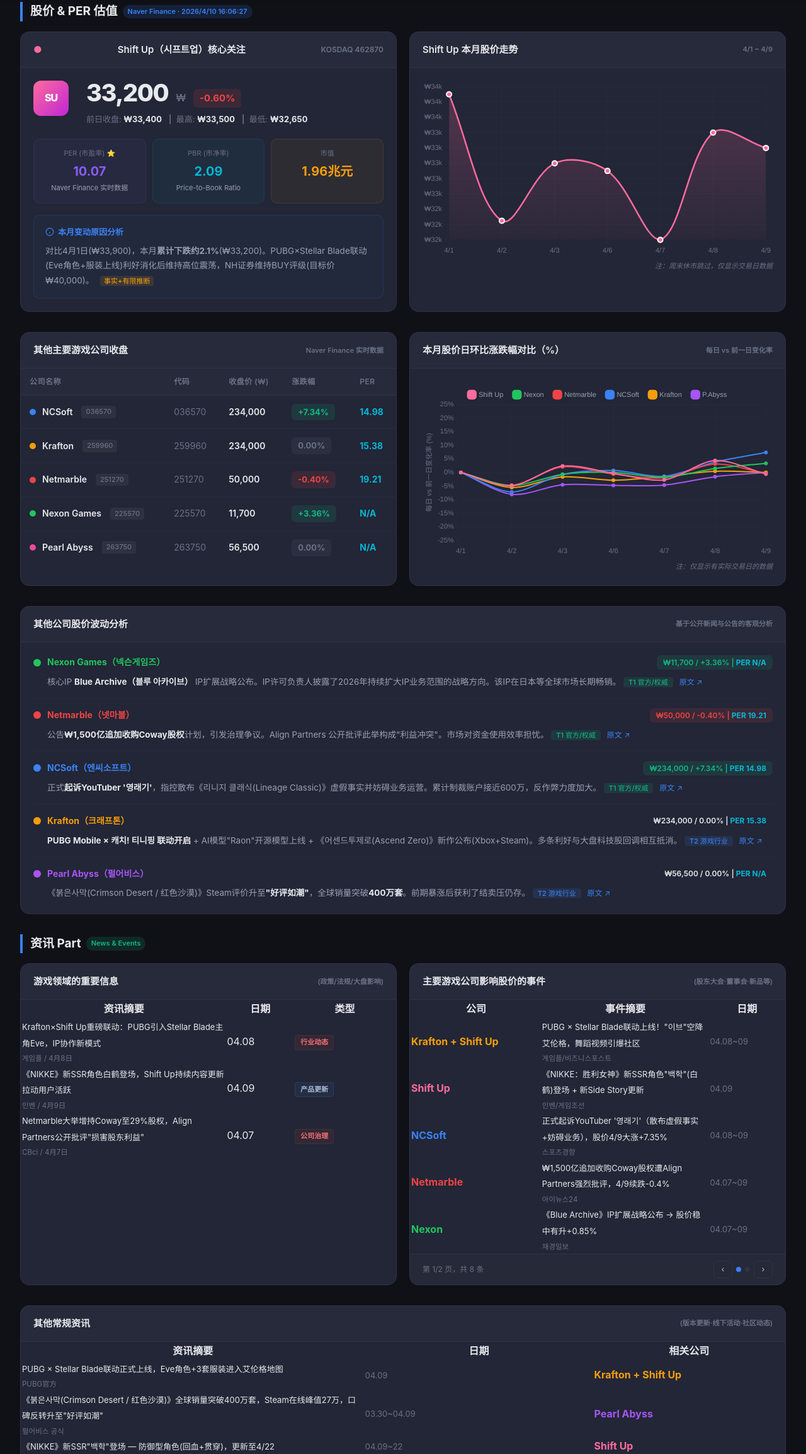
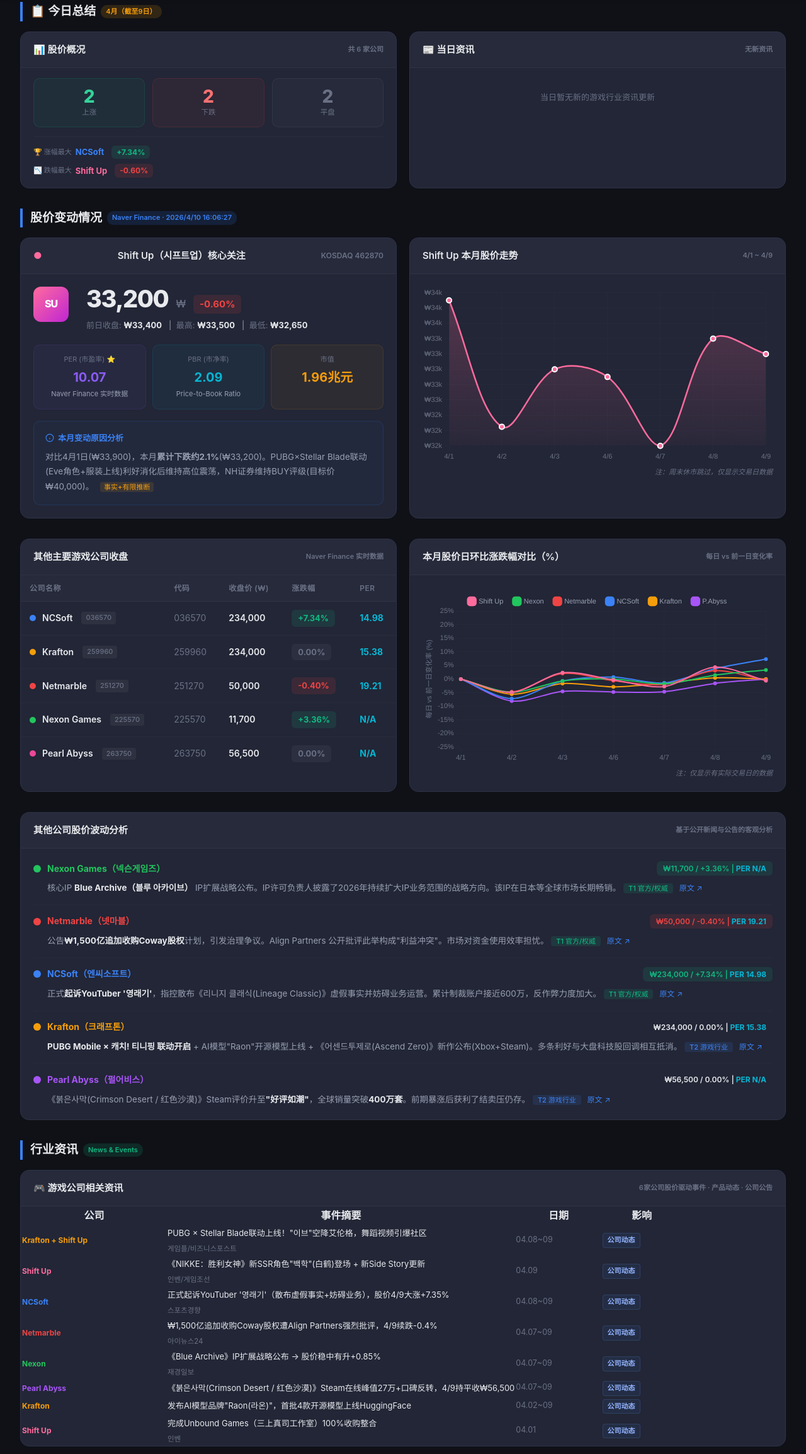
Before and after one commit to zhangwsh12-arch/stock-dashboard, a website: page index.html in a window 1280 px wide. Shown: the part 166-2474 px from the top of the page at 63% size. Drawn offline with nearby package versions, Linux system fonts and the light colour scheme.

Commit message:
feat: 新增今日总结section + 改标题 + 资讯拆分(公司/宏观)

```diff
--- a/index.html
+++ b/index.html
@@ -153,6 +153,20 @@
         .news-link{text-decoration:none;color:inherit;transition:opacity .2s}.news-link:hover{opacity:.7}.news-title{font-size:13px;line-height:1.5}
 
         .news-source{font-size:11.5px;color:var(--text-muted);margin-top:3px}
+
+        /* Daily Summary */
+        .daily-summary-grid{display:grid;grid-template-columns:1fr 1fr;gap:20px;margin-bottom:32px}
+        .summary-stats-row{display:flex;gap:12px}
+        .summary-stat-item{flex:1;text-align:center;padding:14px 8px;border-radius:10px;background:rgba(255,255,255,0.02);border:1px solid rgba(46,51,71,0.4)}
+        .stat-up{background:rgba(16,185,129,0.05);border-color:rgba(16,185,129,0.15)}
+        .stat-down{background:rgba(239,68,68,0.05);border-color:rgba(239,68,68,0.15)}
+        .stat-neutral{background:rgba(107,113,133,0.06);border-color:rgba(107,113,133,0.18)}
+        .stat-num{font-size:28px;font-weight:800;line-height:1}
+        .stat-up .stat-num{color:#34d399}
+        .stat-down .stat-num{color:#f87171}
+        .stat-neutral .stat-num{color:var(--text-muted)}
+        .stat-label{font-size:11.5px;color:var(--text-muted);margin-top:2px;font-weight:500}
+        .extreme-item{display:flex;align-items:center;gap:6px;font-size:12px}
     </style>
 </head>
 <body>
@@ -188,7 +202,10 @@
 
 <div class="main-container" id="mainContainer">
 
-<!-- ========== Part 1: 股价 & PER 展示 (动态渲染) ========== -->
+<!-- ========== Part 0: 今日总结 (动态渲染) ========== -->
+<div id="sectionDailySummary"></div>
+
+<!-- ========== Part 1: 股价变动情况 (动态渲染) ========== -->
 <div id="sectionStockPrice"></div>
 
 <!-- ========== Part 2: PER 横向对比 (动态渲染) ========== -->
@@ -197,7 +214,7 @@
 <!-- ========== Part 3: 公司波动分析 ========== -->
 <div id="sectionCompanyAnalysis"></div>
 
-<!-- ========== Part 4: 资讯 ========== -->
+<!-- ========== Part 4: 行业资讯 ========== -->
 <div id="sectionNews"></div>
 
 </div>
@@ -351,6 +368,7 @@
     meta.dateDisplay ? `${meta.dateDisplay}收盘数据` : `数据日期: ${meta.date}`;
 
   // Render sections
+  renderDailySummary();
   renderStockPriceSection();
   // renderPerCompareSection(); // 已移除: PER信息在其他公司表格中展示，不需要重复
   renderCompanyAnalysisSection();
@@ -364,6 +382,103 @@
       <div class="data-error-text">无法加载数据<br><small style="color:#6b7185">请确认网络连接或稍后重试</small></div>
     </div>`;
   hideLoading();
+}
+
+// --- Section 0: 今日总结 ---
+function renderDailySummary() {
+  const container = document.getElementById('sectionDailySummary');
+  if (!container || !currentData) return;
+
+  const su = currentData.shiftUp;
+  const companies = currentData.companies || [];
+
+  // 统计涨跌家数
+  let upCount = 0, downCount = 0, neutralCount = 0;
+  if (su) {
+    if (su.changeClass === 'up') upCount++; else if (su.changeClass === 'down') downCount++; else neutralCount++;
+  }
+  companies.forEach(c => {
+    if (c.changeClass === 'up') upCount++;
+    else if (c.changeClass === 'down') downCount++;
+    else neutralCount++;
+  });
+
+  // 涨幅最大/跌幅最大
+  const allStocks = [];
+  if (su) allStocks.push({ name: su.name, color: su.color, changePercent: su.changePercent, changeClass: su.changeClass });
+  companies.forEach(c => allStocks.push({ name: c.name, color: c.color, changePercent: c.change, changeClass: c.changeClass }));
+
+  // 解析 changePercent 提取数值
+  const parsePct = (str) => { const m = String(str).match(/([+-]?[\d.]+)%/); return m ? parseFloat(m[1]) : 0; };
+
+  const topGainer = allStocks.reduce((a,b) => parsePct(a.changePercent) >= parsePct(b.changePercent) ? a : b);
+  const topLoser = allStocks.reduce((a,b) => parsePct(a.changePercent) <= parsePct(b.changePercent) ? a : b);
+
+  // 当日新闻摘要 — 从 EVENT_DATA 中筛选当日相关新闻
+  const datePrefix = (currentData.meta?.date || '').slice(4); // e.g. "0409"
+  const todayEvents = EVENT_DATA.filter(e => e.date.includes(datePrefix.replace(/^0/, '')));
+  const hasNews = todayEvents.length > 0;
+
+  container.innerHTML = `
+<div class="section-title">
+    📋 今日总结
+    <span class="badge" style="background:rgba(245,158,11,0.15);color:#f59e0b">${currentData.meta?.dateDisplay || ''}</span>
+</div>
+
+<div class="daily-summary-grid">
+    <!-- 股价概况卡片 -->
+    <div class="card">
+        <div class="card-header"><span>📊 股价概况</span><span style="font-size:11px;color:var(--text-muted)">共 ${allStocks.length} 家公司</span></div>
+        <div class="card-body" style="padding:16px 20px">
+            <div class="summary-stats-row">
+                <div class="summary-stat-item stat-up">
+                    <div class="stat-num">${upCount}</div>
+                    <div class="stat-label">上涨</div>
+                </div>
+                <div class="summary-stat-item stat-down">
+                    <div class="stat-num">${downCount}</div>
+                    <div class="stat-label">下跌</div>
+                </div>
+                <div class="summary-stat-item stat-neutral">
+                    <div class="stat-num">${neutralCount}</div>
+                    <div class="stat-label">平盘</div>
+                </div>
+            </div>
+            <div class="summary-extremes" style="margin-top:14px;padding-top:14px;border-top:1px solid rgba(46,51,71,0.5)">
+                <div class="extreme-item">
+                    <span style="font-size:11px;color:var(--text-muted)">🏆 涨幅最大</span>
+                    <strong style="color:${topGainer.color};font-size:13px">${topGainer.name}</strong>
+                    <span class="stock-change ${topGainer.changeClass}" style="font-size:12px;padding:1px 8px;margin-left:6px">${topGainer.changePercent}</span>
+                </div>
+                <div class="extreme-item" style="margin-top:8px">
+                    <span style="font-size:11px;color:var(--text-muted)">📉 跌幅最大</span>
+                    <strong style="color:${topLoser.color};font-size:13px">${topLoser.name}</strong>
+                    <span class="stock-change ${topLoser.changeClass}" style="font-size:12px;padding:1px 8px;margin-left:6px">${topLoser.changePercent}</span>
+                </div>
+            </div>
+        </div>
+    </div>
+
+    <!-- 当日新闻卡片 -->
+    <div class="card">
+        <div class="card-header"><span>📰 当日资讯</span><span style="font-size:11px;color:var(--text-muted)">${hasNews ? todayEvents.length + ' 条更新' : '无新资讯'}</span></div>
+        <div class="card-body" style="padding:16px 20px;max-height:220px;overflow-y:auto">
+            ${hasNews
+              ? todayEvents.map(e => `
+                  <div class="daily-news-item" style="margin-bottom:12px;padding-bottom:12px;border-bottom:1px solid rgba(46,51,71,0.35)">
+                      <div style="display:flex;align-items:center;gap:6px;margin-bottom:4px">
+                          <strong style="color:${e.color};font-size:12px">${e.company}</strong>
+                          <span style="font-size:10.5px;color:var(--text-muted);margin-left:auto">${e.date}</span>
+                      </div>
+                      <div style="font-size:12.5px;line-height:1.55;color:var(--text-secondary)">
+                          ${e.url ? `<a href="${e.url}" target="_blank" class="news-link">${e.title}</a>` : e.title}
+                      </div>
+                  </div>`).join('')
+              : `<div style="text-align:center;padding:20px 0;color:var(--text-muted);font-size:13px">当日暂无新的游戏行业资讯更新</div>`
+            }
+        </div>
+    </div>
+</div>`;
 }
 
 // --- Section 1: 股价 & PER ---
@@ -401,7 +516,7 @@
 
   container.innerHTML = `
 <div class="section-title">
-    股价 &amp; PER 估值
+    股价变动情况
     <span class="badge">Naver Finance · ${currentData.meta.fetchedAt ? new Date(currentData.meta.fetchedAt).toLocaleString('zh-CN',{timeZone:'Asia/Seoul'}) : ''}</span>
 </div>
 
@@ -610,58 +725,75 @@
 
   container.innerHTML = `
 <div class="section-title" style="margin-top:8px">
-    资讯 Part
+    行业资讯
     <span class="badge" style="background:rgba(16,185,129,0.15);color:var(--accent-green)">News & Events</span>
 </div>
 
-<div style="display:grid;grid-template-columns:1fr 1fr;gap:20px;margin-bottom:32px">
+<!-- Part A: 游戏公司相关资讯 -->
+<div style="margin-bottom:20px">
 <div class="card">
-        <div class="card-header"><span>游戏领域的重要信息</span><span style="font-size:11px;color:var(--text-muted)">(政策/法规/大盘影响)</span></div>
+    <div class="card-header"><span>🎮 游戏公司相关资讯</span><span style="font-size:11px;color:var(--text-muted)">6家公司股价驱动事件 · 产品动态 · 公司公告</span></div>
     <div class="card-body" style="padding:0;overflow-x:auto">
         <table class="info-table">
-                <thead><tr><th style="width:55%">资讯摘要</th><th style="width:18%">日期</th><th style="width:27%">类型</th></tr></thead>
+            <thead><tr><th style="width:22%">公司</th><th style="width:53%">事件摘要</th><th style="width:13%">日期</th><th style="width:12%">影响</th></tr></thead>
             <tbody>
-                    <tr><td><a href="https://www.gameple.co.kr/news/articleView.html?idxno=215351" target="_blank" class="news-link"><span class="news-title" style="font-size:13px;line-height:1.5">Krafton×Shift Up重磅联动：PUBG引入Stellar Blade主角Eve，IP协作新模式</span><div class="news-source">게임플 / 4月8日</div></a></td><td>04.08</td><td><span class="tag-impact tag-up" style="font-size:11px;font-weight:600;padding:2px 8px;border-radius:4px;display:inline-block;background:rgba(239,68,68,0.08);color:#f87171;border:1px solid rgba(239,68,68,0.15)">行业动态</span></td></tr>
-                    <tr><td><a href="https://www.inven.co.kr/webzine/news/?news=315234&site=nikke" target="_blank" class="news-link"><span class="news-title" style="font-size:13px;line-height:1.5">《NIKKE》新SSR角色白鹤登场，Shift Up持续内容更新拉动用户活跃</span><div class="news-source">인벤 / 4月9日</div></a></td><td>04.09</td><td><span class="tag-impact tag-info" style="font-size:11px;font-weight:600;padding:2px 8px;border-radius:4px;display:inline-block;background:rgba(59,130,246,0.08);color:rgba(200,210,230,0.85);border:1px solid rgba(100,120,160,0.2)">产品更新</span></td></tr>
-                    <tr><td><a href="https://www.cbci.co.kr/news/articleView.html?idxno=566389" target="_blank" class="news-link"><span class="news-title" style="font-size:13px;line-height:1.5">Netmarble大举增持Coway至29%股权，Align Partners公开批评"损害股东利益"</span><div class="news-source">CBci / 4月7日</div></a></td><td>04.07</td><td><span class="tag-impact tag-up" style="font-size:11px;font-weight:600;padding:2px 8px;border-radius:4px;display:inline-block;background:rgba(239,68,68,0.08);color:#f87171;border:1px solid rgba(239,68,68,0.15)">公司治理</span></td></tr>
+                ${EVENT_DATA.map(i => `<tr>
+                    <td><strong style="color:${i.color};font-size:12px">${i.company}</strong></td>
+                    <td>${i.url ? `<a href="${i.url}" target="_blank" class="news-link"><span class="news-title" style="font-size:13px;line-height:1.5">${i.title}</span><div class="news-source">${i.source}</div></a>` : `<span class="news-title" style="font-size:13px;line-height:1.5">${i.title}</span>`}</td>
+                    <td style="color:var(--text-muted);font-size:12.5px">${i.date}</td>
+                    <td><span style="font-size:11px;font-weight:600;padding:2px 7px;border-radius:4px;display:inline-block;background:rgba(59,130,246,0.08);color:#93b4ff;border:1px solid rgba(100,140,200,0.2)">公司动态</span></td>
+                </tr>`).join('')}
             </tbody>
         </table>
     </div>
 </div>
-
-    <div class="card" id="eventCard">
-        <div class="card-header"><span>主要游戏公司影响股价的事件</span><span style="font-size:11px;color:var(--text-muted)">(股东大会·董事会·新品等)</span></div>
-        <div class="card-body" style="padding:0;overflow-x:auto">
-            <table class="info-table"><thead><tr><th style="width:35%">公司</th><th style="width:45%">事件摘要</th><th style="width:20%">日期</th></tr></thead><tbody id="eventTableBody"></tbody></table>
-        </div>
-        <div class="pagination-wrap" style="display:flex;align-items:center;justify-content:space-between;padding:10px 20px;border-top:1px solid var(--border-color);background:rgba(255,255,255,0.01)">
-            <div class="pagination-info" style="font-size:12px;color:#6b7185"><span id="eventPageInfo">第 1/2 页</span></div>
-            <div class="pagination-btns" style="display:flex;gap:6px;align-items:center">
-                <button class="page-btn" style="width:30px;height:28px;border:1px solid #2e3347;border-radius:6px;background:none;color:#9aa0b3;font-size:12px;font-weight:600;cursor:pointer;display:flex;align-items:center;justify-content:center" id="eventPrevBtn" onclick="changeEventPage(-1)" disabled>&#8249;</button>
-                <div class="page-dot-group" id="eventDots" style="display:flex;gap:6px"></div>
-                <button class="page-btn" style="width:30px;height:28px;border:1px solid #2e3347;border-radius:6px;background:none;color:#9aa0b3;font-size:12px;font-weight:600;cursor:pointer;display:flex;align-items:center;justify-content:center" id="eventNextBtn" onclick="changeEventPage(1)">&#8250;</button>
-            </div>
-        </div>
-    </div>
 </div>
 
-<div class="card" style="margin-bottom:24px" id="normalNewsCard">
-    <div class="card-header"><span>其他常规资讯</span><span style="font-size:11px;color:var(--text-muted)">(版本更新·线下活动·社区动态)</span></div>
-    <div class="card-body" style="padding:0;overflow-x:auto">
-        <table class="info-table"><thead><tr><th style="width:45%">资讯摘要</th><th style="width:30%">日期</th><th style="width:25%">相关公司</th></tr></thead><tbody id="normalTableBody"></tbody></table>
-    </div>
-    <div class="pagination-wrap" style="display:flex;align-items:center;justify-content:space-between;padding:10px 20px;border-top:1px solid var(--border-color);background:rgba(255,255,255,0.01)">
-        <div class="pagination-info" style="font-size:12px;color:#6b7185"><span id="normalPageInfo">第 1/2 页</span></div>
-        <div class="pagination-btns" style="display:flex;gap:6px;align-items:center">
-            <button class="page-btn" style="width:30px;height:28px;border:1px solid #2e3347;border-radius:6px;background:none;color:#9aa0b3;font-size:12px;font-weight:600;cursor:pointer;display:flex;align-items:center;justify-content:center" id="normalPrevBtn" onclick="changeNormalPage(-1)" disabled>&#8249;</button>
-            <div class="page-dot-group" id="normalDots" style="display:flex;gap:6px"></div>
-            <button class="page-btn" style="width:30px;height:28px;border:1px solid #2e3347;border-radius:6px;background:none;color:#9aa0b3;font-size:12px;font-weight:600;cursor:pointer;display:flex;align-items:center;justify-content:center" id="normalNextBtn" onclick="changeNormalPage(1)">&#8250;</button>
-        </div>
+<!-- Part B: 行业宏观重大事件 -->
+<div class="card" style="margin-bottom:24px">
+    <div class="card-header"><span>🌐 行业宏观 & 重大事件</span><span style="font-size:11px;color:var(--text-muted)">政策法规 · 地缘政治 · 平台规则 · 宏观经济影响全行业的事件</span></div>
+    <div class="card-body" style="padding:16px 20px">
+        <div id="industryMacroContent"></div>
     </div>
 </div>`;
 
-  // Initialize pagination tables
-  initPaginationTables();
+  // Initialize content
+  renderIndustryMacro();
+}
+
+
+// --- 行业宏观重大事件 ---
+const INDUSTRY_MACRO_DATA = [
+  { title: 'Google Play 政策调整：降低游戏抽佣比例，利好中小开发者', source: '谷歌官方公告', date: '2026.04.03', impact: 'positive', url: '', summary: '谷歌宣布调整 Google Play 商店的佣金政策，对年收入低于一定门槛的中小游戏开发商降低抽成比例。此举可能长期影响韩国手游发行商的利润分配格局，但短期影响有限。' },
+  { title: '美伊地缘紧张局势升级：油价波动影响全球市场情绪', source: '路透社 / Bloomberg', date: '2026.04.07', impact: 'negative', url: '', summary: '中东局势再度紧张引发原油价格波动，全球风险资产承压。韩国KOSPI/KOSDAQ作为新兴市场受避险情绪拖累，科技股和成长股板块普遍回调。' },
+  { title: '韩国央行维持基准利率不变，市场预期下半年降息', source: '한국은행 / 연합뉴스', date: '2026.04.09', impact: 'neutral', url: '', summary: '韩国银行（央行）在4月货币政策会议上维持3.5%的基准利率不变，符合市场预期。多数分析师预测若通胀持续放缓，下半年存在降息空间，有望提振股市估值。' },
+];
+
+function renderIndustryMacro() {
+  const el = document.getElementById('industryMacroContent');
+  if (!el) return;
+
+  if (INDUSTRY_MACRO_DATA.length === 0) {
+    el.innerHTML = '<div style="text-align:center;padding:20px 0;color:var(--text-muted);font-size:13px">暂无行业宏观重大事件</div>';
+    return;
+  }
+
+  el.innerHTML = INDUSTRY_MACRO_DATA.map((item, idx) => {
+    const impactStyle = item.impact === 'positive' ? 'color:#34d399' : item.impact === 'negative' ? 'color:#f87171' : 'color:#9aa0b3';
+    const impactLabel = item.impact === 'positive' ? '利好' : item.impact === 'negative' ? '利空' : '中性';
+    const impactBg = item.impact === 'positive' ? 'rgba(16,185,129,0.1)' : item.impact === 'negative' ? 'rgba(239,68,68,0.1)' : 'rgba(107,113,133,0.12)';
+
+    return `
+      <div class="macro-item" style="${idx > 0 ? 'margin-top:16px;padding-top:16px;border-top:1px solid rgba(46,51,71,0.35)' : ''}">
+        <div style="display:flex;align-items:center;gap:10px;margin-bottom:6px">
+          ${item.url ? `<a href="${item.url}" target="_blank" class="news-link" style="font-weight:700;font-size:14px;color:var(--text-primary)">${item.title}</a>` : `<span style="font-weight:700;font-size:14px;color:var(--text-primary)">${item.title}</span>`}
+          <span style="font-size:11px;font-weight:600;padding:2px 8px;border-radius:4px;background:${impactBg};${impactStyle}">${impactLabel}</span>
+          <span style="font-size:11.5px;color:var(--text-muted);margin-left:auto">${item.date}</span>
+        </div>
+        <div style="font-size:13px;line-height:1.65;color:var(--text-secondary)">${item.summary}</div>
+        <div style="margin-top:4px"><span class="src-tier-2" style="background:rgba(107,113,133,0.1);color:var(--text-muted)">${item.source}</span></div>
+      </div>`;
+  }).join('');
 }
 
 
```
Lines whose indentation alone changed are shown as unchanged.
